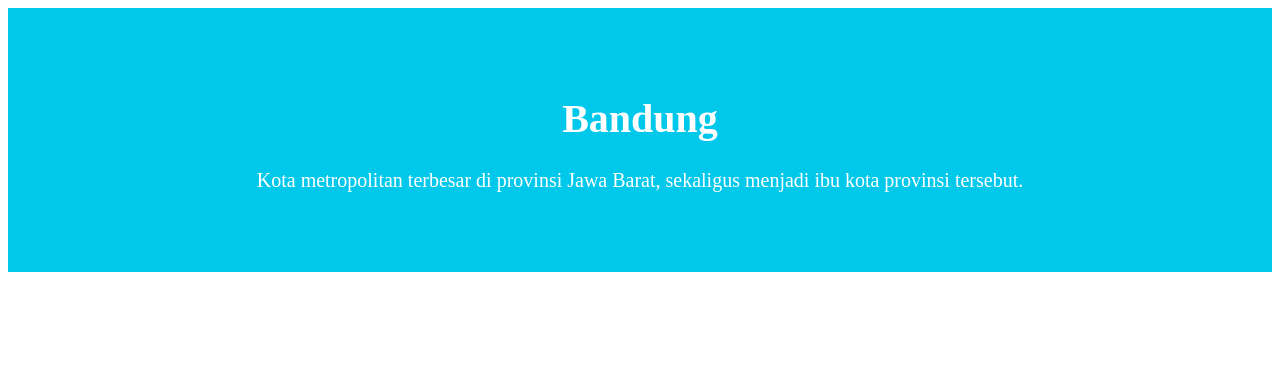
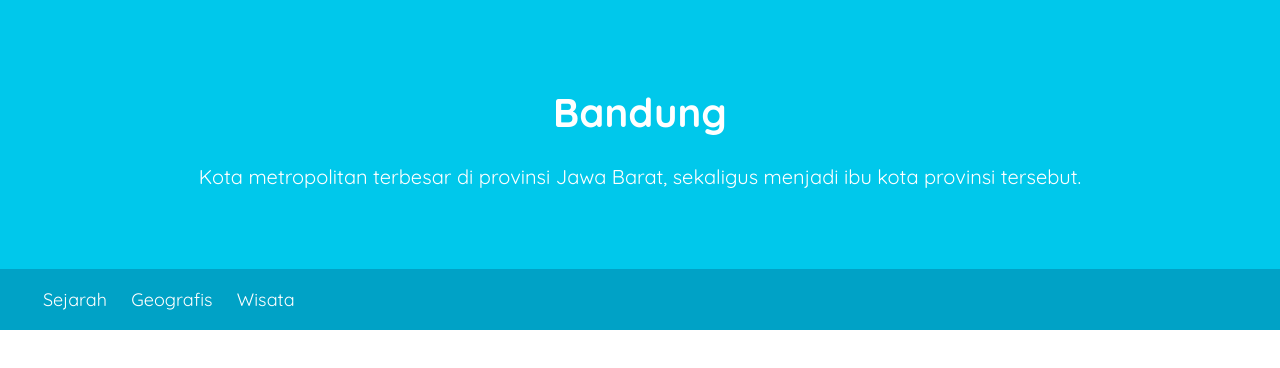
Before and after one commit to Dikin19/geografi-bandung, a plain HTML site: page index.html in a window 1280 px wide. Drawn offline with Linux system fonts and the light colour scheme.

Commit message:
html-css : nav

```diff
--- a/index.html
+++ b/index.html
@@ -4,16 +4,38 @@
     <meta charset="UTF-8">
     <meta name="viewport" content="width=device-width, initial-scale=1.0">
     <link rel="stylesheet" href="style.css">
-    <title>Halaman Profil Bandung</title>
+     <!-- Menghubungkan ke file CSS eksternal (lokasi: Assets/styles/styles.css). -->
+
+    <link rel="preconnect" href="https://fonts.googleapis.com">
+    <link rel="preconnect" href="https://fonts.gstatic.com" crossorigin>
+    <!-- Optimisasi kecepatan font dari Google Fonts. -->
+
+    <link href="https://fonts.googleapis.com/css2?family=Quicksand&display=swap" rel="stylesheet">
+    <link href="https://fonts.googleapis.com/css2?family=Quicksand:wght@700&display=swap" rel="stylesheet">
+    <!-- Mengimpor font Quicksand dari Google Fonts dengan 2 bobot: default & 700 (bold). -->
+
+    <title>Geography Bandung</title>
 </head>
+
 <body>
 
     <header>
-        <div class="jumbotron">
+        <div class="jumbotron"> <!-- Kotak besar berwarna biru muda yang menonjol, berisi judul utama. -->
             <h1>Bandung</h1>
             <p>Kota metropolitan terbesar di provinsi Jawa Barat, sekaligus menjadi ibu kota provinsi tersebut.</p>
         </div>
+
+         <nav>
+            <ul>
+                <li><a href="">Sejarah</a></li>
+                <li><a href="">Geografis</a></li>
+                <li><a href="">Wisata</a></li>
+            </ul>
+         </nav>
+
     </header>
+
+
 
 </body>
 </html>
--- a/style.css
+++ b/style.css
@@ -1,7 +1,50 @@
-  .jumbotron {
+/* | Baris                                                       | Fungsi                                                                                     |
+| ----------------------------------------------------------- | ------------------------------------------------------------------------------------------ |
+| `* { box-sizing: border-box; }`                             | Agar semua elemen menghitung ukuran lebih rapi dan terkontrol.                             |
+| `body { font-family: 'Quicksand'; margin: 0; padding: 0; }` | Mengatur jenis font dan menghilangkan spasi default pada body agar layout tidak melenceng. |
+
+
+*/
+
+* {
+    box-sizing: border-box;
+  }
+
+body {
+    font-family: 'Quicksand';
+    margin: 0;
+    padding: 0;
+  }
+
+ .jumbotron {
     font-size: 20px;
     padding: 60px;
     background-color: #00c8eb;
     text-align: center;
     color: white;
   }
+
+nav {
+    background-color:  #00a2c6;
+    padding: 3px;
+
+    position: sticky;
+    top: 0;
+}
+
+nav li {
+    display: inline;
+    list-style-type: none;
+    margin-right: 20px;
+}
+
+nav a {
+    font-size: 18px;
+    font-weight: 400;
+    text-decoration: none;
+    color: white;
+}
+
+nav a:hover {
+    font-weight: bold;
+}
```
